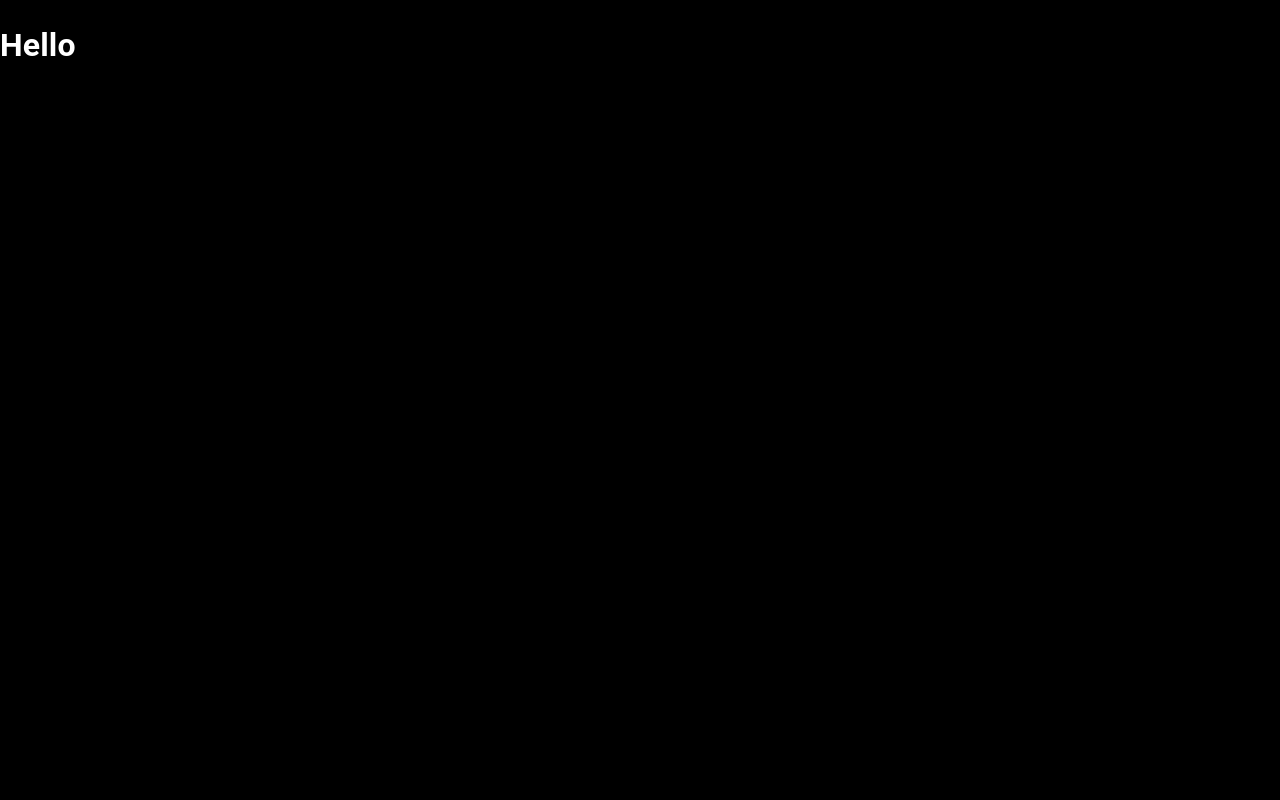
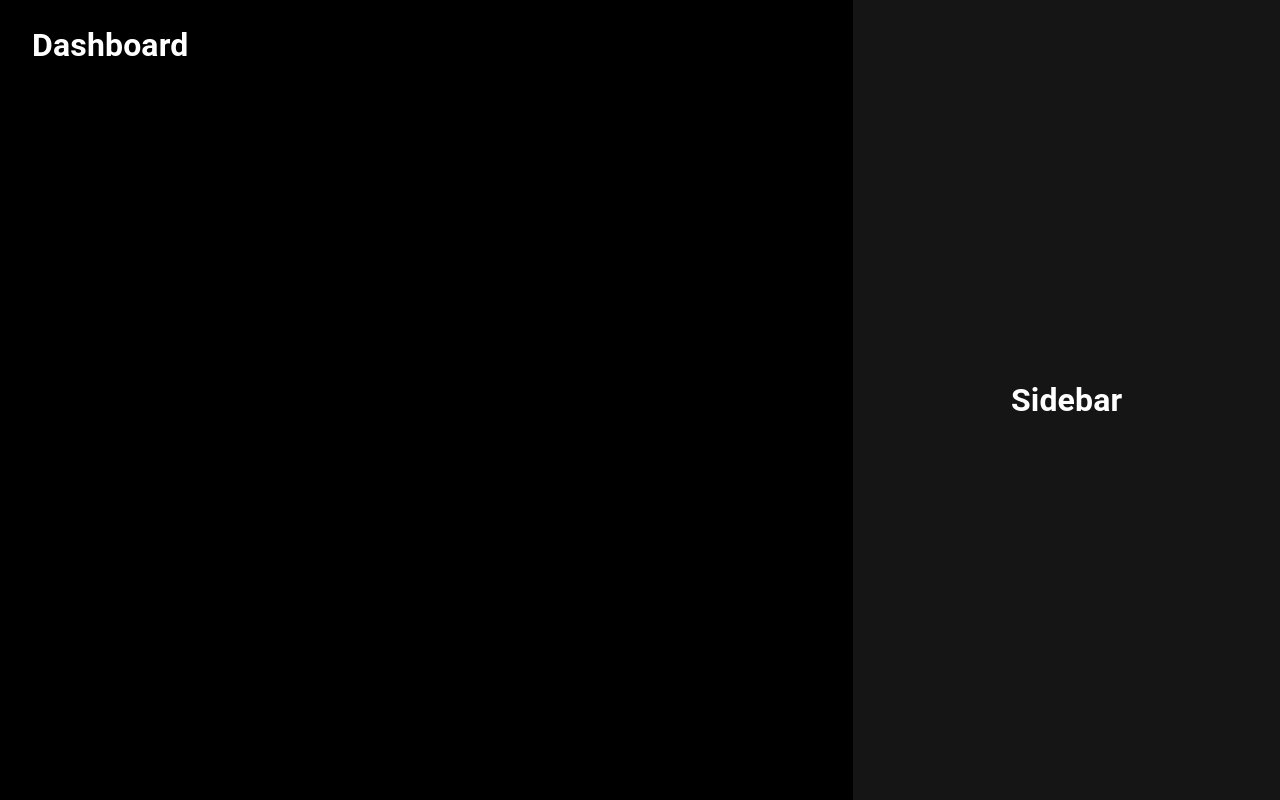
Before and after one commit to MajkelBuszy/taskapp-web, a React (Create React App) app: page / in a window 1280 px wide. Built offline with nearby package versions, Linux system fonts and the light colour scheme.

Commit message:
added dashboard to app

```diff
--- a/src/App.tsx
+++ b/src/App.tsx
@@ -1,12 +1,14 @@
 import React, { FC, ReactElement } from 'react';
 import { ThemeProvider, CssBaseline } from '@mui/material';
+
 import { customTheme } from './theme/customTheme';
+import { Dashboard } from './pages/dashboard/dashboard';
 
 const App: FC = (): ReactElement => {
   return (
     <ThemeProvider theme={customTheme}>
       <CssBaseline />
-      <h1>Hello</h1>
+      <Dashboard />
     </ThemeProvider>
   )
 }
```
